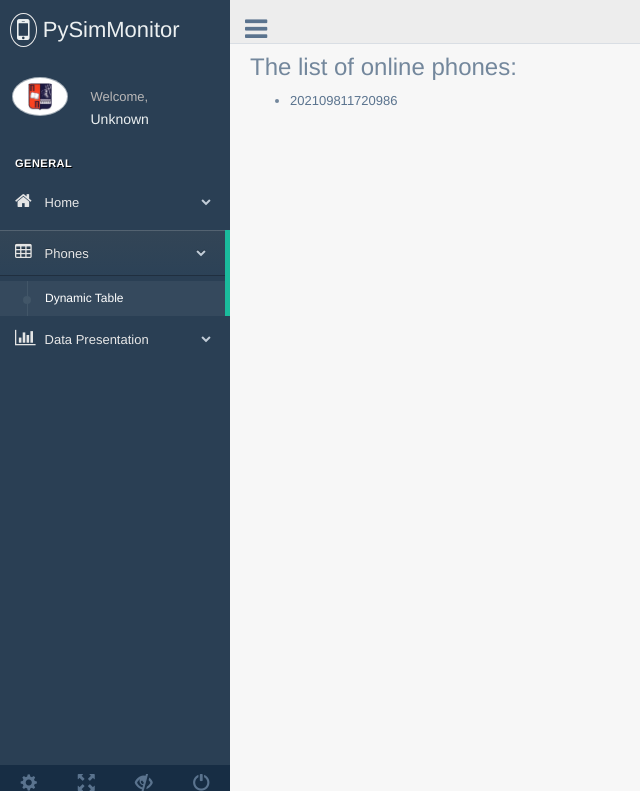
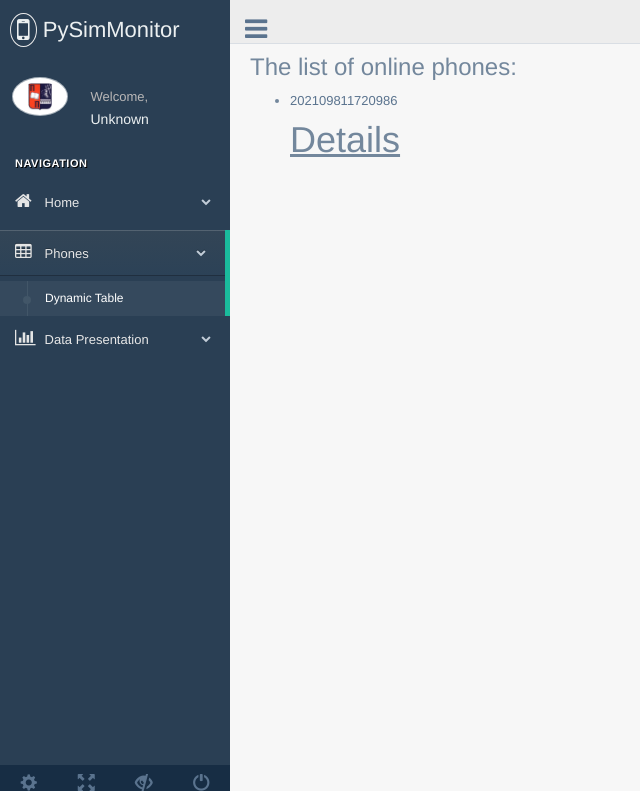
Before and after one commit to GeorgeKorbs/PyWeb, a Django app: page /phones in a window 1280 px wide. Shown: the top 791 px of the page, without its empty margins (0-640 px from the left). Run offline with Django 3.2, Linux system fonts and the light colour scheme; data comes from the database, SQL or seed files in the repository; some libraries are stand-ins or nearby versions.

Commit message:
template phase 1

```diff
--- a/eos/templates/base.html
+++ b/eos/templates/base.html
@@ -67,7 +67,7 @@
             <!-- sidebar menu -->
             <div id="sidebar-menu" class="main_menu_side hidden-print main_menu">
               <div class="menu_section">
-                <h3>General</h3>
+                <h3>Navigation</h3>
                 <ul class="nav side-menu">
                   <li><a><i class="fa fa-home"></i> Home <span class="fa fa-chevron-down"></span></a>
                     <ul class="nav child_menu">
@@ -123,7 +123,6 @@
         {% block content %}
 
 		{% endblock %}
-
 	  </div>
     </div>
 
--- a/eos/templates/phone_detail.html
+++ b/eos/templates/phone_detail.html
@@ -60,7 +60,7 @@
 		  <!-- commands -->
 			<h1>Command Prompt</h1>
 			<div>
-				<i class="fa fa-terminal" "fa-2x"></i>:
+			<i class="fa fa-terminal" "fa-2x"></i>:
 			<input type="text" id="command">
 			<button type="button" id="commandBtn">Send</button>
 			<span id="result">Command result:</span>
--- a/eos/templates/phones.html
+++ b/eos/templates/phones.html
@@ -22,6 +22,16 @@
             	{% endfor %}
         		{% else %}
         		{% endif %}
+
+							<!-- details -->
+			<div id="phone_details">
+				<div><h1> Details </h1></div>
+				<script src="{% static 'singlePhone.js' %}"></script>
+    			{% for field,value in phone.signal_q %}
+    				<span>{{field}}:</span>
+    				<span id = {{field}}> {{value}}</span><br>
+    			{% endfor %}
+			</div>
 				</ul>
 			  </div>
 			</div>
```
